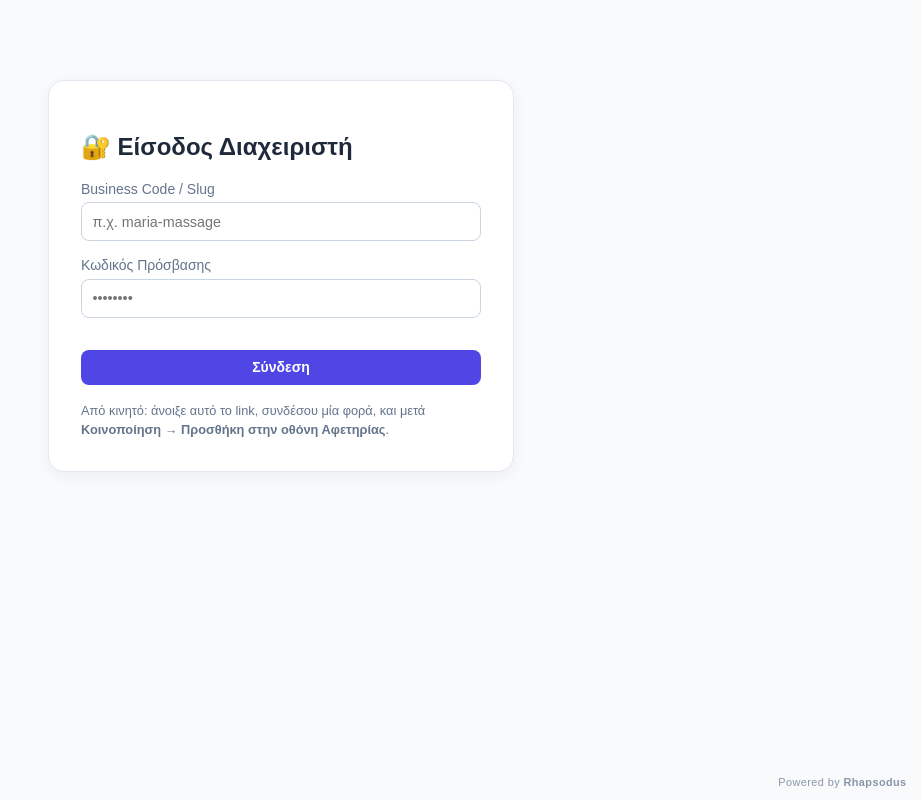
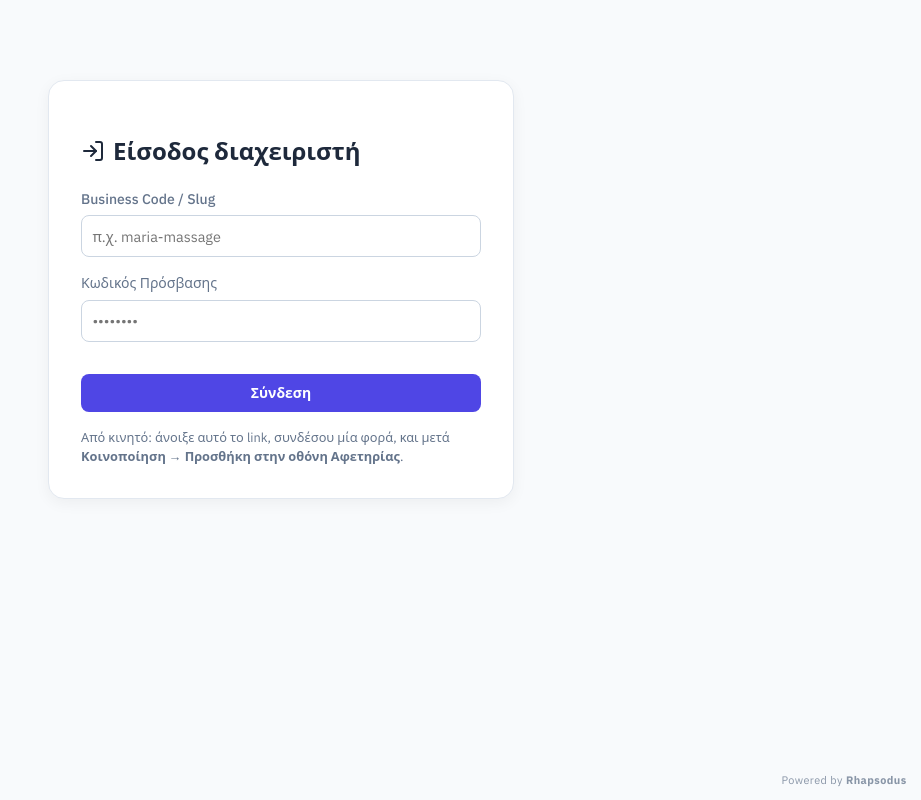
Before and after one commit to TonisDev/corps-booking, a plain HTML site: page manager.html in a window 1280 px wide. Shown: the whole page, without its empty margins (359-1280 px from the left). Drawn offline with nearby package versions, Linux system fonts and the light colour scheme.

Commit message:
Update manager.html

```diff
--- a/manager.html
+++ b/manager.html
@@ -10,6 +10,9 @@
     <title>Διαχείριση Επιχείρησης | Manager</title>
     <link rel="manifest" href="manifest.webmanifest">
     <link rel="apple-touch-icon" href="demo-logo.svg">
+    <link rel="preconnect" href="https://fonts.googleapis.com">
+    <link rel="preconnect" href="https://fonts.gstatic.com" crossorigin>
+    <link href="https://fonts.googleapis.com/css2?family=IBM+Plex+Sans:ital,wght@0,400;0,500;0,600;0,700&display=swap" rel="stylesheet">
     <!-- FullCalendar & Lucide Icons -->
     <script src="https://cdn.jsdelivr.net/npm/fullcalendar@6.1.11/index.global.min.js"></script>
     <script src="https://unpkg.com/lucide@latest"></script>
@@ -37,7 +40,17 @@
             --field-border: #475569;
         }
 
-        body { font-family: sans-serif; background: var(--bg-color); color: var(--text-color); margin: 0; transition: background 0.3s, color 0.3s; }
+        body {
+          font-family: "IBM Plex Sans", "Noto Sans", sans-serif;
+          font-synthesis: none;
+          background: var(--bg-color);
+          color: var(--text-color);
+          margin: 0;
+          line-height: 1.5;
+          transition: background 0.3s, color 0.3s;
+        }
+        h1, h2, h3 { letter-spacing: 0; font-weight: 600; }
+        button, input, select, textarea { font-family: inherit; }
         .header { background: var(--header-bg); padding: 1rem 2rem; border-bottom: 1px solid var(--border-color); display: flex; justify-content: space-between; align-items: center; }
         .container { max-width: 1200px; margin: 2rem auto; padding: 0 1rem; }
         .card { background: var(--card-bg); border-radius: 0.75rem; padding: 1.5rem; box-shadow: 0 2px 10px rgba(0,0,0,0.03); margin-bottom: 1.5rem; border: 1px solid var(--border-color); }
@@ -170,7 +183,7 @@
 
   <!-- Login Screen -->
   <div id="loginScreen" style="max-width: 400px; margin: 5rem auto; background: var(--card-bg); border: 1px solid var(--border-color); padding: 2rem; border-radius: 1rem; box-shadow: 0 4px 15px rgba(0,0,0,0.05);">
-    <h2>🔐 Είσοδος Διαχειριστή</h2>
+    <h2 style="display:flex; align-items:center; gap:0.5rem;"><i data-lucide="log-in" size="22"></i> Είσοδος διαχειριστή</h2>
     <form onsubmit="handleLogin(event)">
       <div class="form-group" style="margin-top: 1rem;">
         <label>Business Code / Slug</label>
@@ -251,7 +264,7 @@
       <!-- Ημερολόγιο -->
       <div class="card">
         <div style="display: flex; justify-content: space-between; align-items: center; margin-bottom: 1rem;">
-          <h3 style="margin:0;">📅 Ημερολόγιο Ραντεβού</h3>
+          <h3 style="margin:0; display:flex; align-items:center; gap:0.45rem;"><i data-lucide="calendar" size="18"></i> Ημερολόγιο ραντεβού</h3>
           <div style="display: flex; gap: 1rem; font-size: 0.75rem; color: var(--text-muted);">
             <span style="display:flex; align-items:center; gap:0.25rem;"><span style="width:10px; height:10px; background:#059669; border-radius:50%; display:inline-block;"></span>Booked</span>
             <span style="display:flex; align-items:center; gap:0.25rem;"><span style="width:10px; height:10px; background:#f59e0b; border-radius:50%; display:inline-block;"></span>Pending</span>
@@ -266,7 +279,7 @@
   <!-- Settings Modal -->
   <div id="settingsModal" class="modal">
     <div class="modal-content">
-      <h2 style="margin-top:0;">⚙️ Ρυθμίσεις Επιχείρησης & Σελίδας Πελάτη</h2>
+      <h2 style="margin-top:0; display:flex; align-items:center; gap:0.45rem;"><i data-lucide="settings" size="22"></i> Ρυθμίσεις επιχείρησης</h2>
       <form id="settingsForm" onsubmit="saveSettings(event)">
         <div class="form-group">
           <label>Όνομα Επιχείρησης</label>
```
